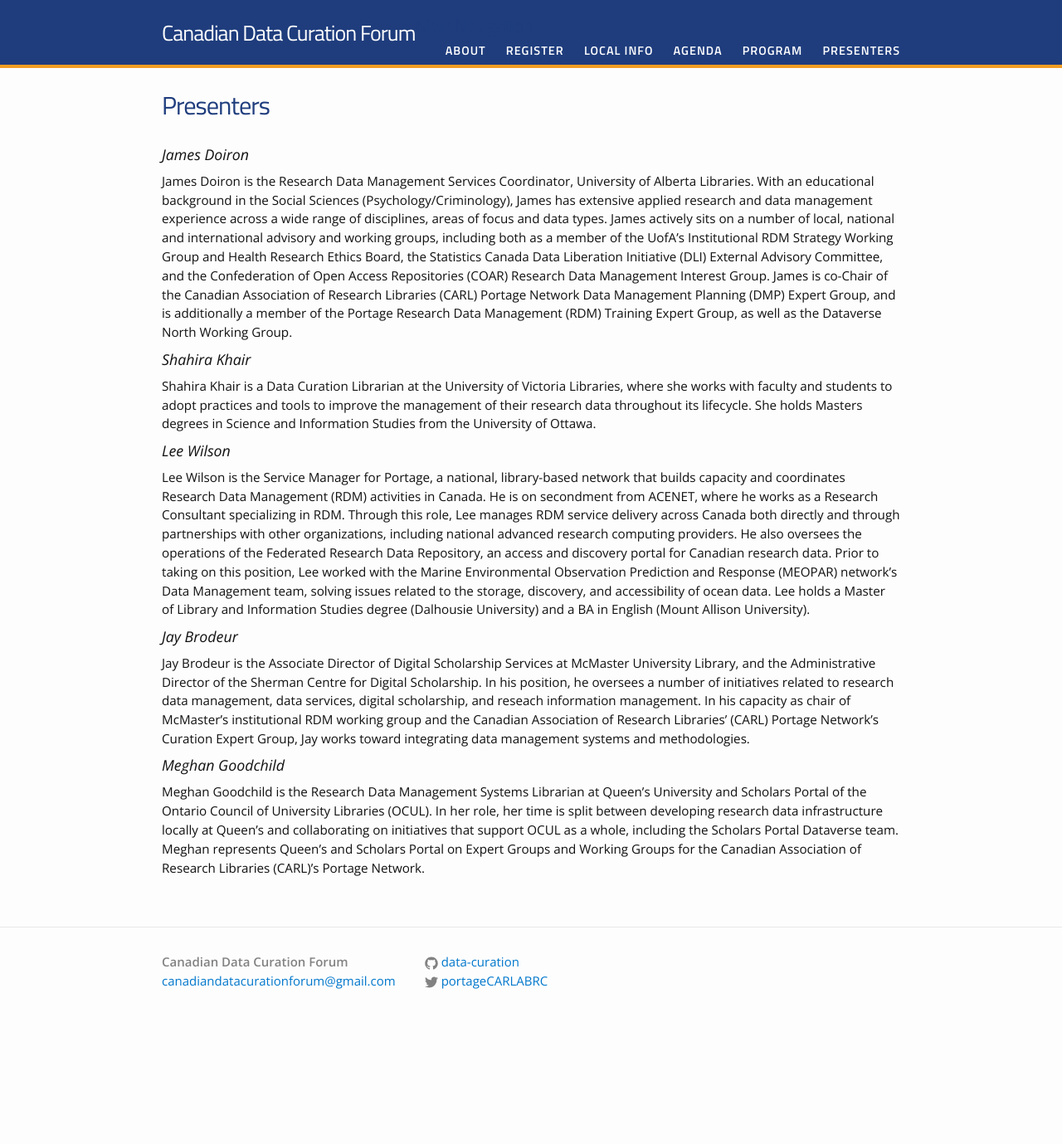
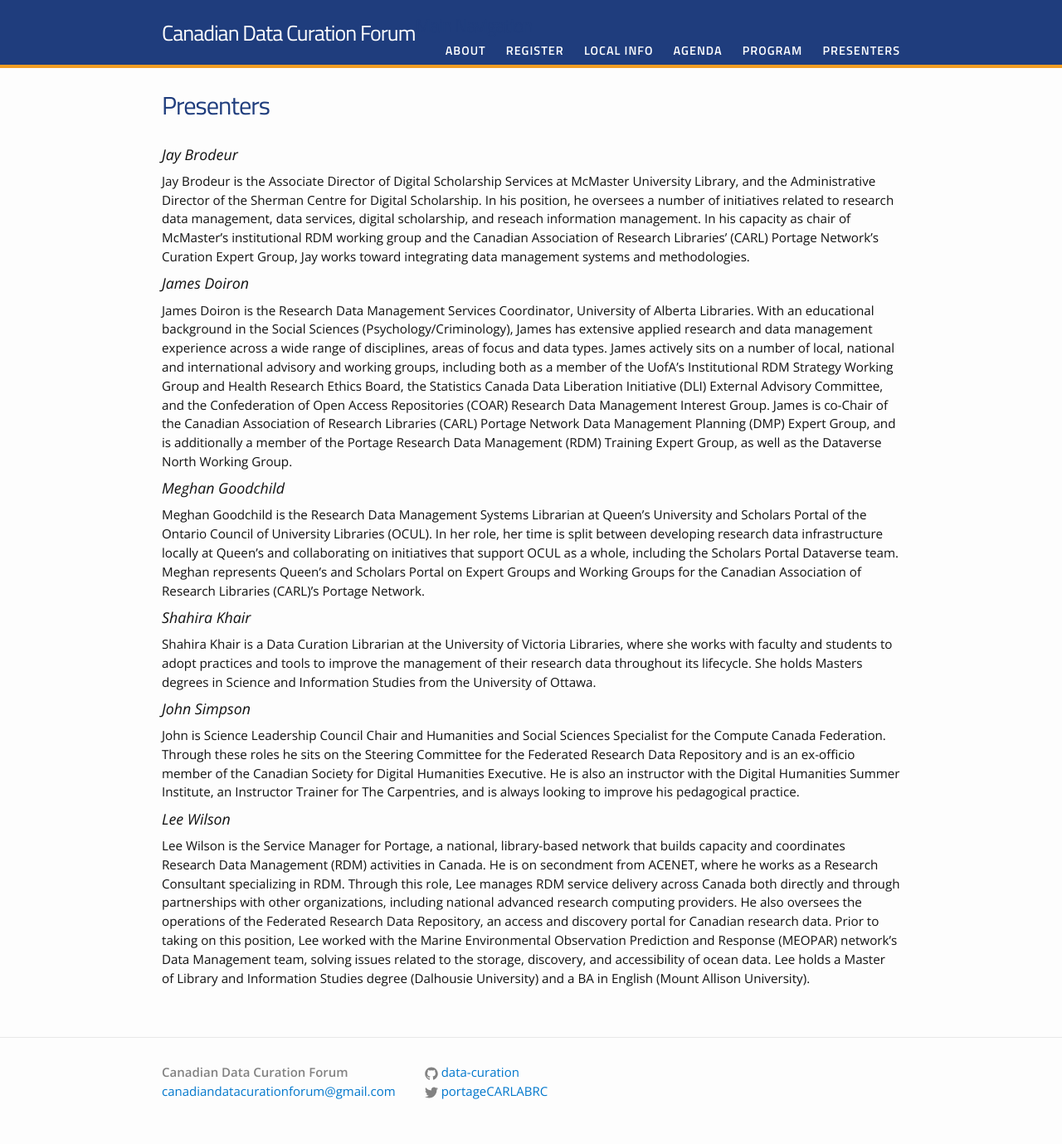
Before and after one commit to data-curation/data-curation.github.io, a Jekyll site: the page built from presenters.md, in a window 1280 px wide. Shown: the whole page at 83% size. Built offline with Jekyll 4.4.1, drawn with Linux system fonts in a browser that asks for light colours; before the commit the page ends 1246 px from its top, so only the background shows below that.

Commit message:
Update presenters.md

```diff
--- a/presenters.md
+++ b/presenters.md
@@ -4,17 +4,20 @@ title: Presenters
 permalink: /presenters/
 ---
 
+### Jay Brodeur
+Jay Brodeur is the Associate Director of Digital Scholarship Services at McMaster University Library, and the Administrative Director of the Sherman Centre for Digital Scholarship. In his position, he oversees a number of initiatives related to research data management, data services, digital scholarship, and reseach information management. In his capacity as chair of McMaster's institutional RDM working group and the Canadian Association of Research Libraries' (CARL) Portage Network's Curation Expert Group, Jay works toward integrating data management systems and methodologies.
+
 ### James Doiron
 James Doiron is the Research Data Management Services Coordinator, University of Alberta Libraries. With an educational background in the Social Sciences (Psychology/Criminology), James has extensive applied research and data management experience across a wide range of disciplines, areas of focus and data types. James actively sits on a number of local, national and international advisory and working groups, including both as a member of the UofA’s Institutional RDM Strategy Working Group and Health Research Ethics Board, the Statistics Canada Data Liberation Initiative (DLI) External Advisory Committee, and the Confederation of Open Access Repositories (COAR) Research Data Management Interest Group. James is co-Chair of the Canadian Association of Research Libraries (CARL) Portage Network Data Management Planning (DMP) Expert Group, and is additionally a member of the Portage Research Data Management (RDM) Training Expert Group, as well as the Dataverse North Working Group.
+
+### Meghan Goodchild
+Meghan Goodchild is the Research Data Management Systems Librarian at Queen’s University and Scholars Portal of the Ontario Council of University Libraries (OCUL). In her role, her time is split between developing research data infrastructure locally at Queen’s and collaborating on initiatives that support OCUL as a whole, including the Scholars Portal Dataverse team. Meghan represents Queen's and Scholars Portal on Expert Groups and Working Groups for the Canadian Association of Research Libraries (CARL)'s Portage Network.
 
 ### Shahira Khair
 Shahira Khair is a Data Curation Librarian at the University of Victoria Libraries, where she works with faculty and students to adopt practices and tools to improve the management of their research data throughout its lifecycle. She holds Masters degrees in Science and Information Studies from the University of Ottawa.
 
+### John Simpson
+John is Science Leadership Council Chair and Humanities and Social Sciences Specialist for the Compute Canada Federation.  Through these roles he sits on the Steering Committee for the Federated Research Data Repository and is an ex-officio member of the Canadian Society for Digital Humanities Executive.  He is also an instructor with the Digital Humanities Summer Institute, an Instructor Trainer for The Carpentries, and is always looking to improve his pedagogical practice.
+
 ### Lee Wilson
 Lee Wilson is the Service Manager for Portage, a national, library-based network that builds capacity and coordinates Research Data Management (RDM) activities in Canada. He is on secondment from ACENET, where he works as a Research Consultant specializing in RDM. Through this role, Lee manages RDM service delivery across Canada both directly and through partnerships with other organizations, including national advanced research computing providers. He also oversees the operations of the Federated Research Data Repository, an access and discovery portal for Canadian research data. Prior to taking on this position, Lee worked with the Marine Environmental Observation Prediction and Response (MEOPAR) network’s Data Management team, solving issues related to the storage, discovery, and accessibility of ocean data. Lee holds a Master of Library and Information Studies degree (Dalhousie University) and a BA in English (Mount Allison University).
-
-### Jay Brodeur
-Jay Brodeur is the Associate Director of Digital Scholarship Services at McMaster University Library, and the Administrative Director of the Sherman Centre for Digital Scholarship. In his position, he oversees a number of initiatives related to research data management, data services, digital scholarship, and reseach information management. In his capacity as chair of McMaster's institutional RDM working group and the Canadian Association of Research Libraries' (CARL) Portage Network's Curation Expert Group, Jay works toward integrating data management systems and methodologies.
-
-### Meghan Goodchild
-Meghan Goodchild is the Research Data Management Systems Librarian at Queen’s University and Scholars Portal of the Ontario Council of University Libraries (OCUL). In her role, her time is split between developing research data infrastructure locally at Queen’s and collaborating on initiatives that support OCUL as a whole, including the Scholars Portal Dataverse team. Meghan represents Queen's and Scholars Portal on Expert Groups and Working Groups for the Canadian Association of Research Libraries (CARL)'s Portage Network.
```
